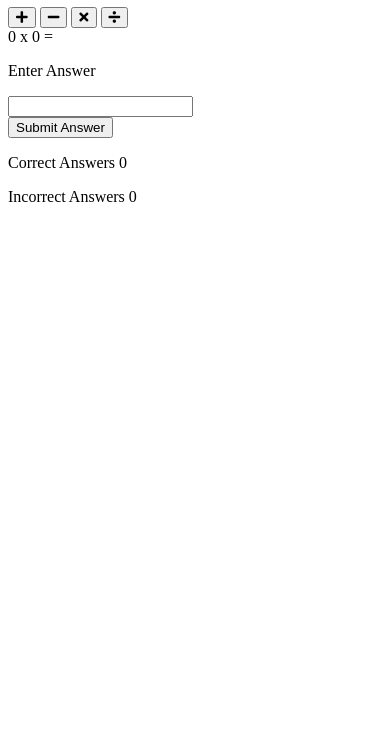
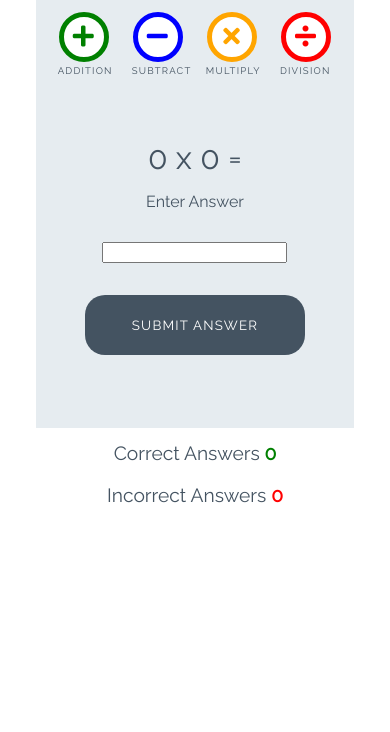
Before and after one commit to isidorocotugno5P/love-maths, a plain HTML site: page index.html in a window 390 px wide. Shown: the part 112-844 px from the top of the page. Drawn offline with Linux system fonts and the light colour scheme.

Commit message:
Add styles for game

```diff
--- a/assets/css/style.css
+++ b/assets/css/style.css
@@ -0,0 +1,252 @@
+/* --------- Global style */
+
+body {
+    background-color: white;
+    font-family: "Raleway", sans-serif;
+    color: #445361;
+    text-align: center;
+}
+
+/* --------- Heading */
+
+.heading {
+    text-align: center;
+    font-size: 2.5rem;
+}
+
+.logo {
+    height: 40px;
+    padding-right: 5px;
+}
+
+/* --------- Game layout */
+
+.game-area {
+    background-color: #E6ECF0;
+    box-sizing: border-box;
+    width: 85%;
+    height: 65vh;
+    max-height: 450px;
+    max-width: 830px;
+    margin-left: auto;
+    margin-right: auto;
+    padding: 1%;
+}
+
+.question-area {
+    width: 50%;
+    font-size: 2rem;
+    margin: auto;
+    padding: 50px 0;
+}
+
+.question-area span {
+    padding: 0 15px;
+}
+
+.score-area {
+    margin: 5px auto;
+    width: 60%;
+    font-size: 1.2rem;
+}
+
+.controls-area {
+    width: 85%;
+    margin: 30px auto;
+}
+
+#score {
+    color: green;
+    font-weight: bold;
+}
+
+#incorrect {
+    color: red;
+    font-weight: bold;
+}
+
+.answer-message {
+    display: none;
+    font-size: 1rem;
+}
+
+#answer-box {
+    border: none;
+    color: #445361;
+    display: inline-block;
+    height: 40px;
+    width: 80px;
+    font-size: 1.2rem;
+}
+
+.scores {
+    display: inline-block;
+    padding: 25px;
+}
+
+/* --------- Buttons */
+
+.btn {
+    width: 220px;
+    height: 60px;
+    font-family: "Raleway", sans-serif;
+    text-transform: uppercase;
+    letter-spacing: 1.2px;
+    color: white;
+}
+
+.btn:focus {
+    outline: none;
+}
+
+.btn--big {
+    padding-top: 10px;
+    border-radius: 50%;
+    background-color: white;
+    border: 10px solid;
+    width: 100px;
+    height: 100px;
+    font-size: 3.2rem;
+    margin: 0 30px;
+    transition: all 0.5s;
+}
+
+.btn--big::after {
+    content: attr(data-type);
+    font-size: 1rem;
+    color: #445361;
+    position: relative;
+    left: .0.5em;
+}
+
+.btn--blue {
+    border-color: blue;
+    color: blue;
+}
+
+.btn--blue:active,
+.btn--blue:hover {
+    background-color: darkblue;
+    color: white;
+}
+
+.btn--orange {
+    border-color: orange;
+    color: orange;
+}
+
+.btn--orange:active,
+.btn--orange:hover {
+    background-color: darkorange;
+    color: white;
+}
+
+.btn--red {
+    border-color: red;
+    color: red;
+}
+
+.btn--red:active,
+.btn--red:hover {
+    background-color: darkred;
+    color: white;
+}
+
+.btn--green {
+    border-color: green;
+    color: green;
+}
+
+.btn--green:active,
+.btn--green:hover {
+    background-color: darkgreen;
+    color: white;
+}
+
+.btn--gray {
+    margin-top: 25px;
+    background-color: #445361;
+    border: 1px transparent;
+    border-radius: 20px;
+}
+
+.btn--gray:active,
+.btn--gray:hover {
+    background-color: #0d1013;
+}
+
+/* --------- Media queries */
+
+@media (max-width: 414px) {
+    .controls-area {
+        width: 100%;
+    }
+
+    .btn--big {
+        margin: 0 10px;
+        padding: 5px;
+        border: 5px solid;
+        width: 50px;
+        height: 50px;
+        font-size: 1.5rem;
+    }
+
+    .btn--big::after {
+        font-size: 0.6rem;
+        left: -0.7rem;
+    }
+
+    .question-area {
+        padding: 10% 0;
+        width: 100%;
+    }
+
+    .question-area span {
+        padding: 0;
+    }
+
+    .answer-message {
+        display: block;
+    }
+
+    #answer-box {
+        display: block;
+        margin: 0 auto;
+    }
+    .btn--gray {
+        margin-top: 0;
+    }
+
+    .score-area {
+        width: 100%;
+    }
+
+    .scores {
+        margin: 0.5em auto;
+        display: block;
+        padding: 5px;
+    }
+
+    .heading {
+        font-size: 2rem;
+    }
+}
+
+@media (max-width: 320px) {
+    .game-area {
+        height: 70vh;
+    }
+
+    .controls-area {
+        width: 75%;
+        margin: 10px auto;
+    }
+
+    .btn--big {
+        margin: 10px 10px;
+    }
+    .question-area {
+        padding: 10px 0;
+    }
+
+}
--- a/index.html
+++ b/index.html
@@ -19,16 +19,16 @@
 
     <div class="game-area">
         <div class="controls-area">
-            <button class="btn btn--big btn--green">
+            <button data-type="addition" class="btn btn--big btn--green">
                 <i class="fas fa-plus"></i>
             </button>
-            <button class="btn btn--big btn--blue">
+            <button data-type="subtract" class="btn btn--big btn--blue">
                 <i class="fas fa-minus"></i>
             </button>
-            <button class="btn btn--big btn--orange">
+            <button data-type="multiply" class="btn btn--big btn--orange">
                 <i class="fas fa-times"></i>
             </button>
-            <button class="btn btn--big btn--red">
+            <button data-type="division" class="btn btn--big btn--red">
                 <i class="fas fa-divide"></i>
             </button>
         </div>
@@ -40,7 +40,7 @@
             <p class="answer-message">Enter Answer</p>
             <input type="number" class="answerbox">
         </div>
-        <button class="btn btn--gray">Submit Answer</button>
+        <button class="btn btn--gray" data-type="submit">Submit Answer</button>
     </div>
 
     <div class="score-area">
```
